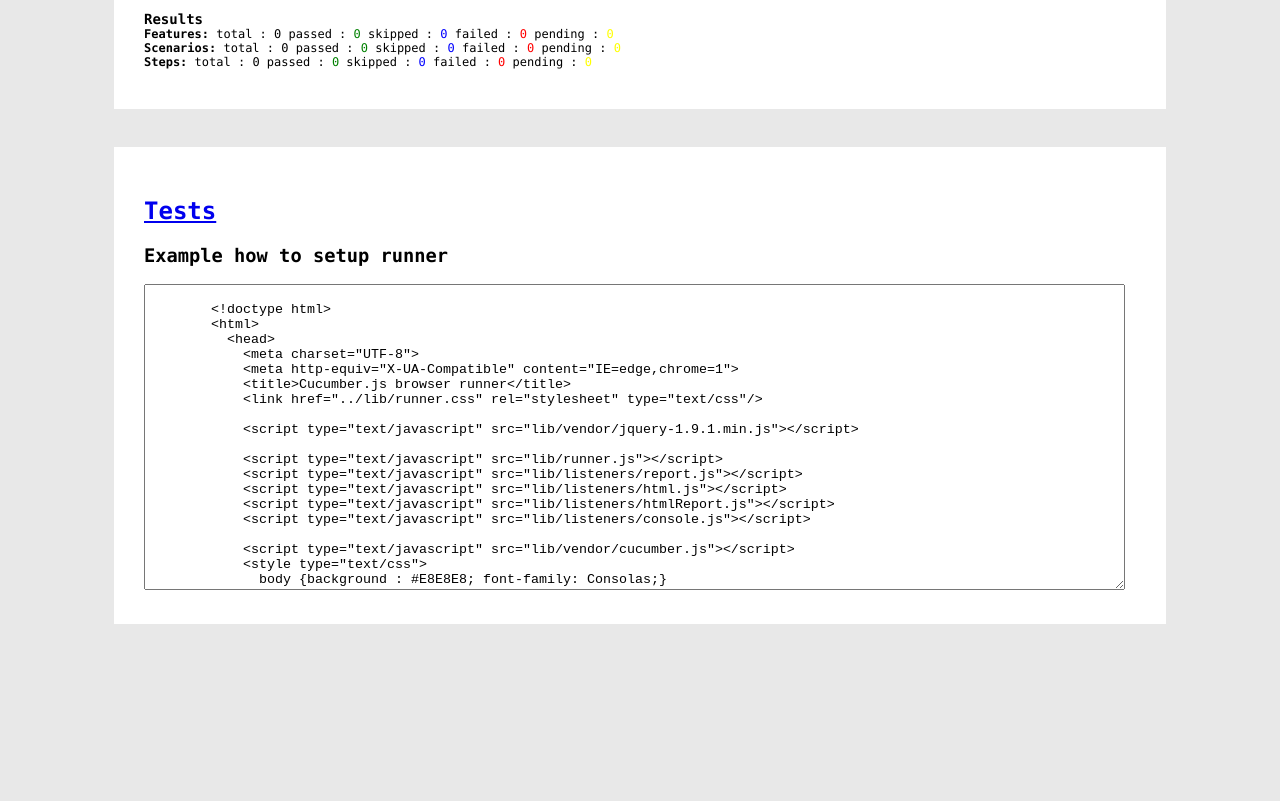
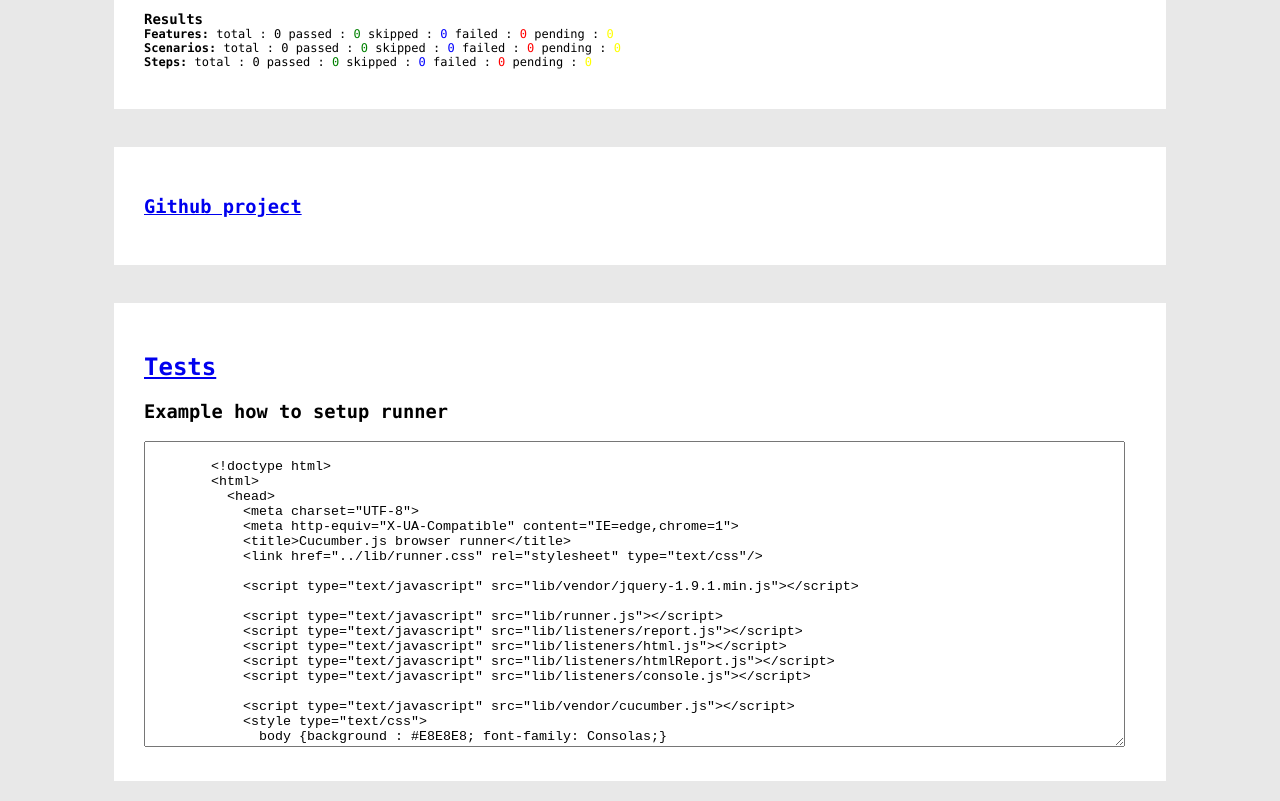
Before and after one commit to akania/cucumberjs-browserRunner, a plain HTML site: page index.html in a window 1280 px wide. Shown: the part 137-938 px from the top of the page. Before the commit the page ends 820 px from the top, so only its background shows below. Drawn offline with Linux system fonts and the light colour scheme; no server answers.

Commit message:
github project added to demo page

```diff
--- a/index.html
+++ b/index.html
@@ -70,7 +70,11 @@
               console.log('loaded', globalRunner.getReport().getSummary());
           });
       </script>
-
+    <div class="mainContainer">
+      <h3><a href="https://github.com/akania/cucumberjs-browserRunner">Github project</a></h3>
+    </div>
+    <br/>
+    <br/>
 
      <div class="mainContainer">
       <h2><a href="tests">Tests</a></h2>
```
